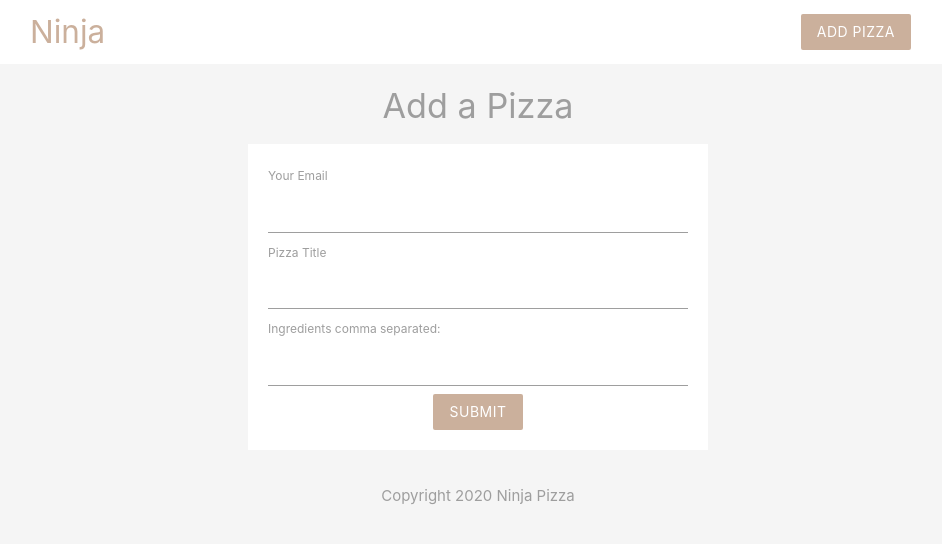
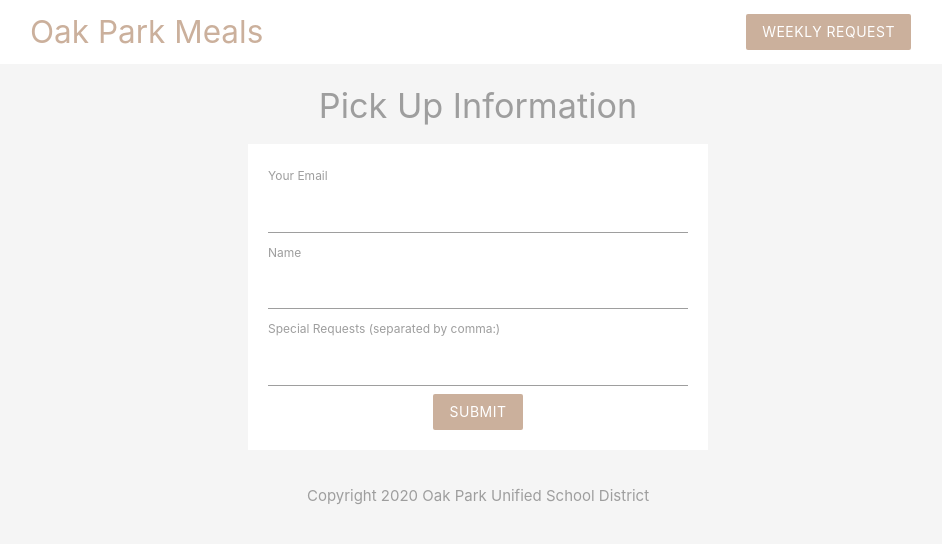
Before and after one commit to LowLifeArcade/php-forms, a PHP site: page /add.php in a window 1280 px wide. Shown: the top 544 px of the page, without its empty margins (162-1104 px from the left). Run offline with PHP 8.4, Linux system fonts and the light colour scheme; data that the repository does not hold is empty.

Commit message:
adding details

```diff
--- a/add.php
+++ b/add.php
@@ -1,11 +1,14 @@
 <?php
-  $title = $email = $ingredients;
-  $errors = array('email'=>'', 'title'=>'', 'ingredients'=>'');
+  include('config/db_connect.php');
+
+
+  $name = $email = $special;
+  $errors = array('email'=>'', 'name'=>'', 'special'=>'');
 
   if(isset($_POST['submit'])){
     // echo htmlspecialchars($_POST['email <br />']);
-    // echo htmlspecialchars($_POST['title <br />']);
-    // echo htmlspecialchars($_POST['ingredients <br />']);
+    // echo htmlspecialchars($_POST['name <br />']);
+    // echo htmlspecialchars($_POST['special <br />']);
 
     if(empty($_POST['email'])){
       $errors['email']='An email is required <br />';
@@ -16,30 +19,52 @@
       }
     }
 
-    if(empty($_POST['title'])){
-      $errors['title'] =  'title required <br />';
+    if(empty($_POST['name'])){
+      $errors['name'] =  'name required <br />';
     } else {
-      $title = $_POST['title'];
-      if(!preg_match('/^[a-zA-Z\s]+$/', $title)){
-        $errors['title'] = 'Title must be letters and space only  ';
+      $name = $_POST['name'];
+      if(!preg_match('/^[a-zA-Z\s]+$/', $name)){
+        $errors['name'] = 'name must be letters and space only  ';
       }
     }
 
-    if(empty($_POST['ingredients'])){
-      $errors['ingredients'] = 'ingredients required <br />';
+    if(empty($_POST['special'])){
+      $errors['special'] = 'special required <br />';
     }
     else {
-      $ingredients = $_POST['ingredients'];
-      if(!preg_match('/^([a-zA-Z\s]+)(,\s*[a-zA-Z\s]*)*$/', $ingredients)){
-          $error['ingredients'] = 'ingredients must be letters and space only';
+      $special = $_POST['special'];
+      if(!preg_match('/^([a-zA-Z\s]+)(,\s*[a-zA-Z\s]*)*$/', $special)){
+          $errors['special'] = 'special must be letters and space only';
         }
+      }
+
+      // check for errors
+      if (array_filter($errors)) {
+        // echo "errors in form";
+      } else {
+        // save data to database
+        $email = mysqli_real_escape_string($conn, $_POST['email']);
+        $name = mysqli_real_escape_string($conn, $_POST['name']);
+        $special = mysqli_real_escape_string($conn, $_POST['special']);
+
+        // create sql
+        $sql = "INSERT INTO meals(name,special,email) VALUES('$name','$special','$email')";
+        // save to db
+        if (mysqli_query($conn, $sql)) {
+
+          header('Location: index.php');
+        } else {
+          echo 'query error: ' . mysqli_error($conn);
+        }
+
+
       }
 
       // globals are $_
       // if(isset($_GET['submit'])){
         //   echo $_GET['email'];
-        //   echo $_GET['title'];
-        //   echo $_GET['ingredients'];
+        //   echo $_GET['name'];
+        //   echo $_GET['special'];
         // }
         // // globals are $_
 
@@ -52,17 +77,17 @@
   <?php include('templates/header.php'); ?>
 
     <section class="container grey-text">
-      <h4 class="center">Add a Pizza</h4>
+      <h4 class="center">Pick Up Information</h4>
       <form action="add.php" class="white" method="POST">
       <label for="">Your Email</label>
-      <input type="text" name="email" value="<?php echo $email ?>" >
+      <input type="text" name="email" value="<?php echo htmlspecialchars($email) ?>" >
       <div class="red-text"><?php echo $errors['email'] ?></div>
-      <label for="">Pizza Title</label>
-      <input type="text" name="title" value="<?php echo $title ?>">
-      <div class="red-text"><?php echo $errors['title'] ?></div>
-      <label for="">Ingredients comma separated:</label>
-      <input type="text" name="ingredients" value="<?php echo $ingredients ?>">
-      <div class="red-text"><?php echo $errors['ingredients'] ?></div>
+      <label for="">Name</label>
+      <input type="text" name="name" value="<?php echo htmlspecialchars($name) ?>">
+      <div class="red-text"><?php echo $errors['name'] ?></div>
+      <label for="">Special Requests (separated by comma:)</label>
+      <input type="text" name="special" value="<?php echo htmlspecialchars($special) ?>">
+      <div class="red-text"><?php echo $errors['special'] ?></div>
       <div class="center">
         <input type="submit" name="submit" value="submit" class="btn brand z-depth-0">
       </div>
--- /dev/null
+++ b/config/db_connect.php
@@ -0,0 +1,12 @@
+<?php
+
+  // MySQLi or PDO learn PDO
+  // connect tatabase
+  $conn = mysqli_connect('localhost', 'sonny','12345', 'oak_park');
+
+  //check conn
+  if (!$conn) {
+    echo 'Connection error: ' . mysqli_connect_error();
+  }
+
+?>
--- a/templates/footer.php
+++ b/templates/footer.php
@@ -1,4 +1,4 @@
   <footer class="section">
-    <div class="center grey-text">Copyright 2020 Ninja Pizza</div>
+    <div class="center grey-text">Copyright 2020 Oak Park Unified School District</div>
   </footer>
 </body>
--- a/templates/header.php
+++ b/templates/header.php
@@ -22,9 +22,9 @@
 <body class="grey lighten-4">
   <nav class="white z-depth-0">
     <div class="container">
-      <a href="#" class="brand-logo brand-text">Ninja</a>
+      <a href="index.php" class="brand-logo brand-text">Oak Park Meals</a>
       <ul id="nav-mobile" class="right hide-on-small-and-down">
-        <li><a href="#" class="btn brand z-depth-0">Add Pizza</a></li>
+        <li><a href="add.php" class="btn brand z-depth-0">Weekly Request</a></li>
         <!-- <li><a href="#" class="btn brand z-depth-0">Add Pizza</a></li>
         <li><a href="#" class="btn brand z-depth-0">Add Pizza</a></li> -->
       </ul>
```
Also changed, not shown: index.php (+53 -6 lines).
